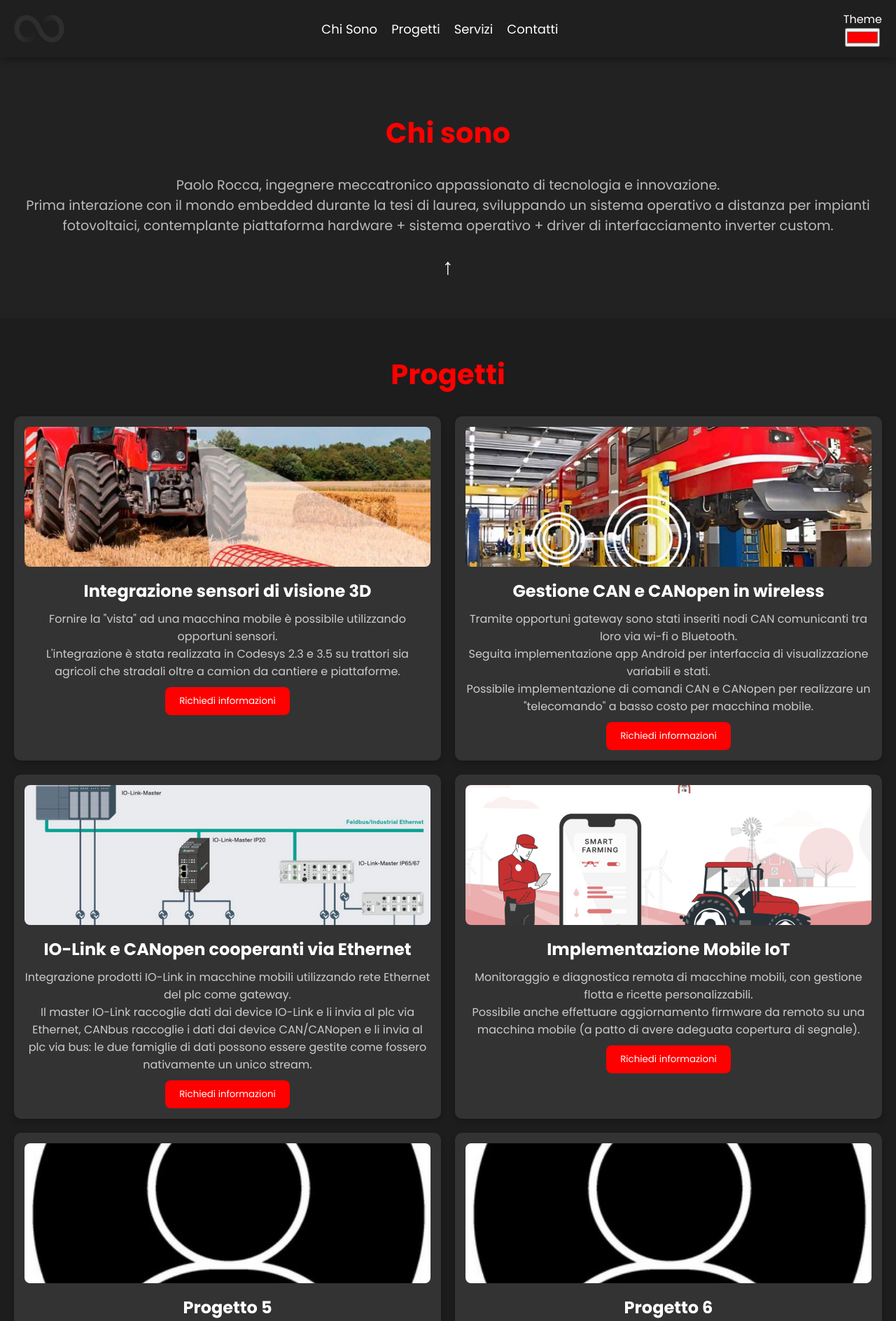
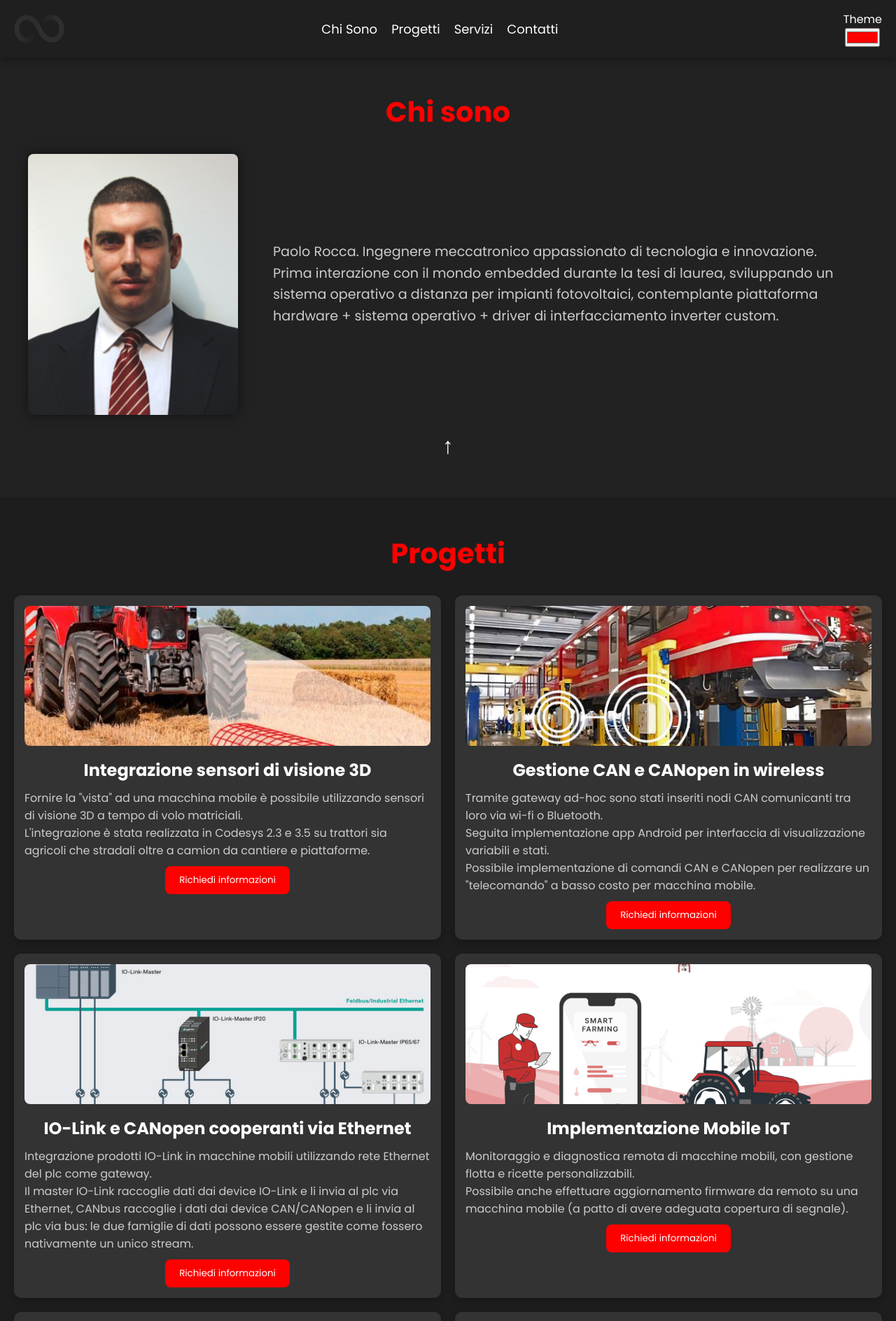
Before and after one commit to PaoloRocca/Repo, a Flask app: page / in a window 1280 px wide. Shown: the top 1888 px of the page at 70% size. Run offline with Flask 3, Linux system fonts and the light colour scheme; some libraries are stand-ins or nearby versions.

Commit message:
Intro section, photo added and layout fixed

```diff
--- a/static/css/style.css
+++ b/static/css/style.css
@@ -144,7 +144,7 @@ section {
 .intro {
     background-color: #222222;
     text-align: center;
-    padding-top: 160px;
+    padding-top: 130px;
 }
 
 .intro h2 {
@@ -152,10 +152,43 @@ section {
     color: var(--contrast-color);
 }
 
-.intro__content p {
+.intro__content {
+    display: flex;
+    align-items: center;
+    gap: 30px;
+    margin-top: 30px;
+    padding: 0 20px;
+}
+
+.intro__image {
+    display: flex;
+}
+
+.intro__image img {
+    width: 300px; /* Imposta una larghezza fissa o in percentuale (es. 40% per adattarsi alla larghezza del contenitore) */
+    height: auto; /* Mantiene le proporzioni dell'immagine */
+    background-position: center; /* Centra l'immagine all'interno del contenitore */
+    border-radius: 8px; /* Angoli leggermente arrotondati */
+    box-shadow: 0 0 15px rgba(0, 0, 0, 0.5); /* Ombra sfumata intorno all'immagine */
+    transition: all 0.3s ease; /* Animazione morbida per la transizione */
+}
+
+.intro__image:hover {
+    box-shadow: 0 0 25px rgba(0, 0, 0, 0.8); /* Ombra più intensa quando si passa sopra */
+}
+
+.intro__text {
+    display: flex;
+    color: #ccc;
     font-size: 1.2rem;
-    color: #bbb;
-    margin-top: 30px;
+    max-width: auto; /* Limita la larghezza del testo per evitare che diventi troppo largo */
+    margin-left: 20px; /* Aggiungi spazio tra l'immagine e il testo */
+    text-align: left;
+}
+
+.intro__text p {
+    display: flex;
+    line-height: 1.6; /* Aumenta la leggibilità del testo */
 }
 
 /* Sezione Progetti */
@@ -206,6 +239,7 @@ section {
     color: #ccc;
     font-size: 1rem;
     margin-top: 10px;
+    text-align: left;
 }
 
 /* Sezione Servizi */
@@ -256,6 +290,7 @@ section {
     color: #ccc;
     font-size: 1rem;
     margin-top: 10px;
+    text-align: left;
 }
 
 /* Button Style */
--- a/templates/index.html
+++ b/templates/index.html
@@ -33,10 +33,15 @@
     <section id="intro" class="intro">
         <h2>Chi sono</h2>
         <div class="intro__content">
-            <p>Paolo Rocca, ingegnere meccatronico appassionato di tecnologia e innovazione.<br/>
-                Prima interazione con il mondo embedded durante la tesi di laurea, sviluppando un sistema operativo a distanza per
-                impianti fotovoltaici, contemplante piattaforma hardware + sistema operativo + driver di interfacciamento inverter custom.<br/>
-            </p>
+            <div class="intro__image">
+                <img src="static/images/pr.jpg" alt="Paolo Rocca">
+            </div>
+            <div class="intro__text">
+                <p>Paolo Rocca. Ingegnere meccatronico appassionato di tecnologia e innovazione.<br/>
+                    Prima interazione con il mondo embedded durante la tesi di laurea, sviluppando un sistema operativo a distanza per
+                    impianti fotovoltaici, contemplante piattaforma hardware + sistema operativo + driver di interfacciamento inverter custom.<br/>
+                </p>
+            </div>
         </div>
         <!-- Freccia per tornare in cima -->
         <div class="scroll-to-top" onclick="scrollToTop()">
@@ -52,7 +57,7 @@
                 <img src="static/images/p1.jpg" alt="Progetto 1">
                 <h3>Integrazione sensori di visione 3D</h3>
                 <p>
-                    Fornire la "vista" ad una macchina mobile è possibile utilizzando opportuni sensori.<br />
+                    Fornire la "vista" ad una macchina mobile è possibile utilizzando sensori di visione 3D a tempo di volo matriciali.<br />
                     L'integrazione è stata realizzata in Codesys 2.3 e 3.5 su trattori sia agricoli che stradali oltre a camion da cantiere e
                     piattaforme.
                 </p>
@@ -62,7 +67,7 @@
                 <img src="static/images/p2.jpg" alt="Progetto 2">
                 <h3>Gestione CAN e CANopen in wireless</h3>
                 <p>
-                    Tramite opportuni gateway sono stati inseriti nodi CAN comunicanti tra loro via wi-fi o Bluetooth.<br />
+                    Tramite gateway ad-hoc sono stati inseriti nodi CAN comunicanti tra loro via wi-fi o Bluetooth.<br />
                     Seguita implementazione app Android per interfaccia di visualizzazione variabili e stati.<br />
                     Possibile implementazione di comandi CAN e CANopen per realizzare un "telecomando" a basso costo per macchina mobile.
                 </p>
```
Also changed, not shown: static/images/pr.jpg (added).
